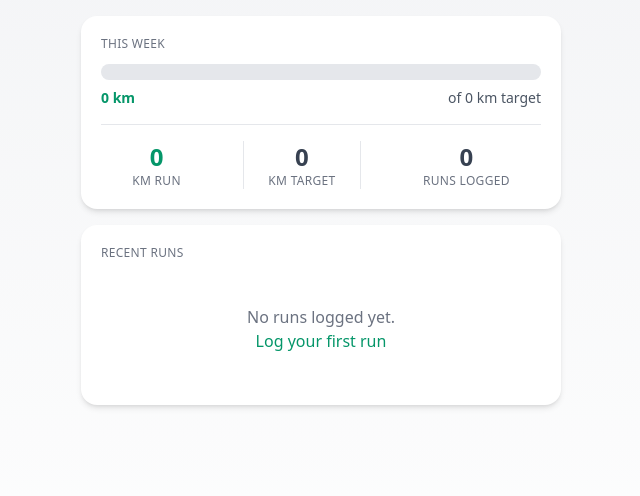
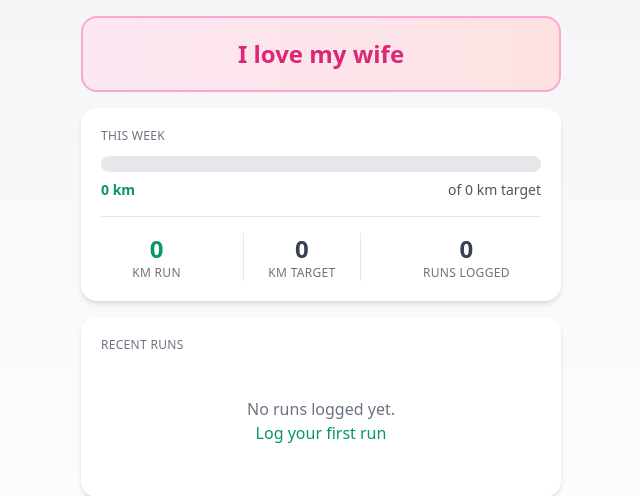
Before and after one commit to dancullum/running-log, a Flask app: page / in a window 1280 px wide. Shown: the part 100-596 px from the top of the page, without its empty margins (319-959 px from the left). Run offline with Flask 3, Linux system fonts and the light colour scheme; the visitor is signed in with stand-in values (Sample User, id 1); data that the repository does not hold is empty; parts of the project's set-up code (start-up, migrations or seed data) failed here and were passed over; some libraries are stand-ins or nearby versions.

Commit message:
Add love card to home page
Co-Authored-By: Claude Opus 4.5 <noreply@anthropic.com>

```diff
--- a/webapp/templates/home.html
+++ b/webapp/templates/home.html
@@ -4,6 +4,11 @@
 {% block header_subtitle %}Track your weekly progress{% endblock %}
 
 {% block content %}
+<!-- Love Card -->
+<div class="bg-gradient-to-r from-pink-100 to-red-100 border-2 border-pink-300 rounded-2xl p-5 mb-4 text-center">
+    <div class="text-2xl font-bold text-pink-600">I love my wife</div>
+</div>
+
 <!-- This Week Card -->
 <div class="bg-white rounded-2xl shadow-md p-5 mb-4">
     <h2 class="text-xs uppercase tracking-wide text-gray-500 font-medium mb-3">This Week</h2>
```
